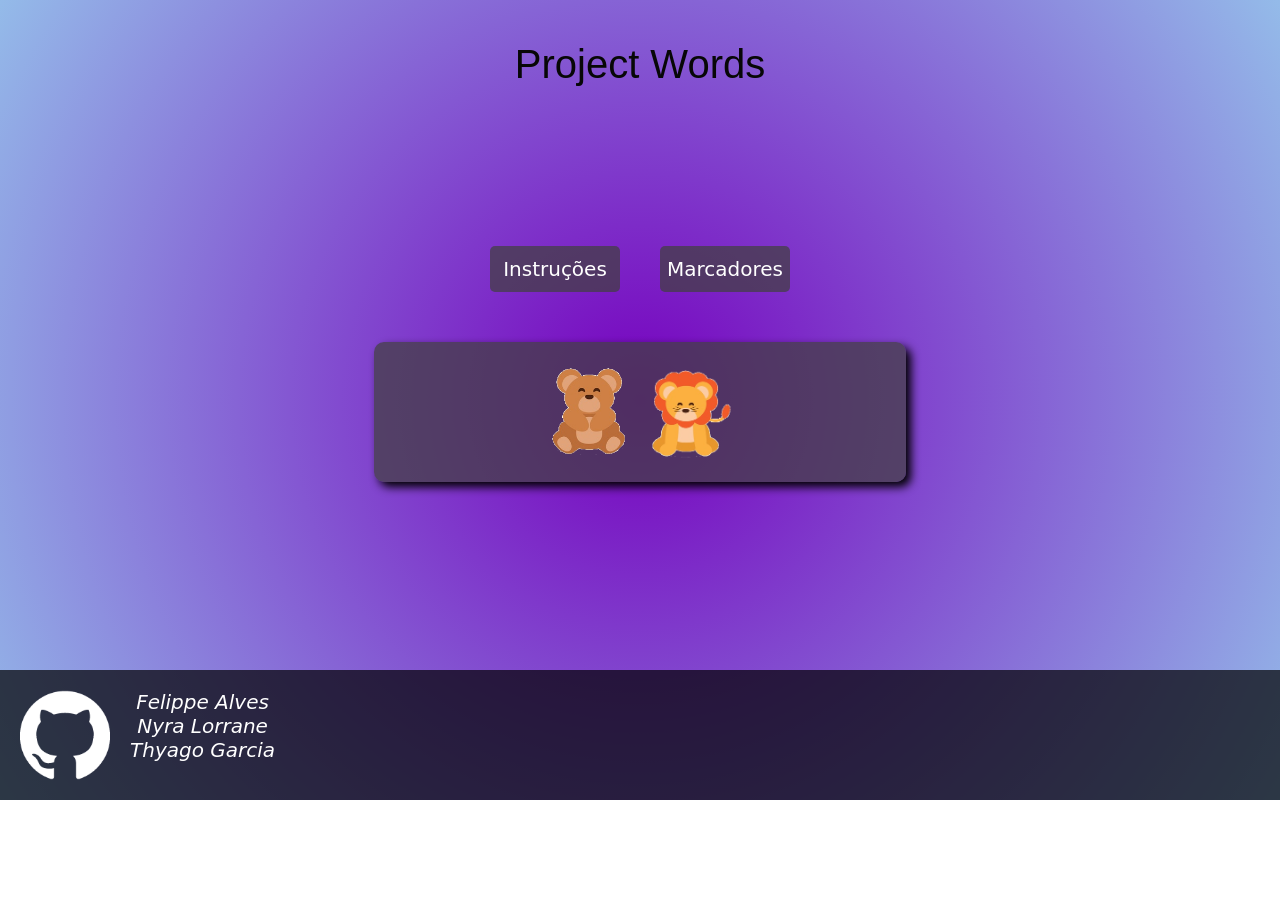
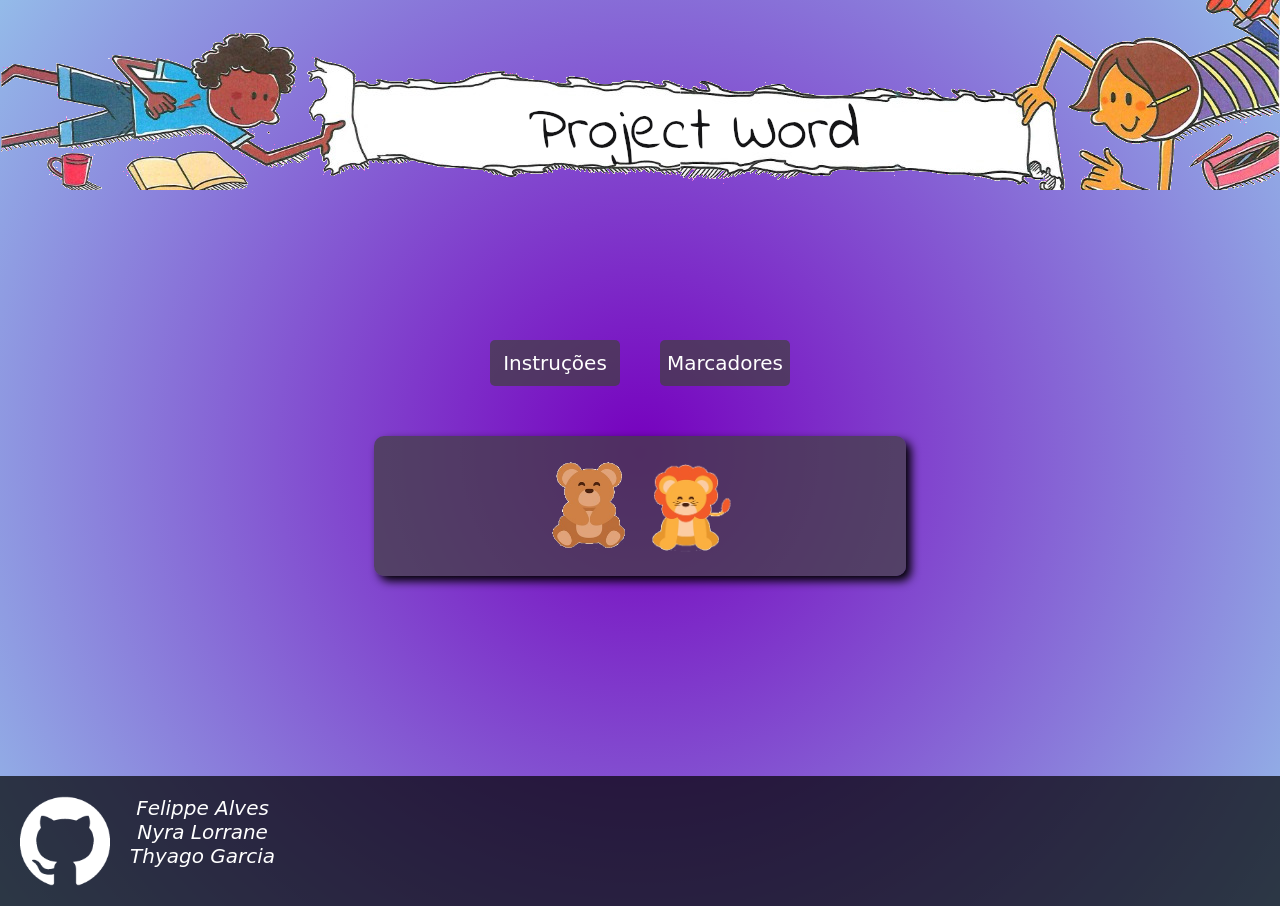
Before and after one commit to FelippeAlves/project-words-AR, a plain HTML site: page index.html in a window 1280 px wide. Before the commit the page ends 800 px from the top, so only its background shows below. Drawn offline with nearby package versions, Linux system fonts and the light colour scheme; a web font is replaced by a local one.

Commit message:
by lorrane

```diff
--- a/estilo.css
+++ b/estilo.css
@@ -1,5 +1,6 @@
 html{
-    height: 100%;
+    height: auto;
+    width: 100%;
 }
 body {
     display: flex;
@@ -11,10 +12,12 @@ body {
 }
 
 header{
-    margin-top: 40px;
     color: rgb(7, 7, 7);
     text-align: center;
-
+    width: 100%;
+}
+header img{
+    width: 100%;
 }
 body:nth-child(n+2){
     grid-row: 2;
@@ -23,20 +26,18 @@ body:nth-child(n+2){
 }
 
 section{
-    grid-row:3;
-    grid-column: 1/4;
+
     display: flex;
     /* background: black; */
     border-radius: 10px;
     padding: 20px;
     width: 532px;
-    margin: 50px;
+    margin: 50px 0px 200px 0px;
     box-shadow: 5px 5px 10px black;
     display: flex;
     align-items: center;
     justify-content: center;
     background-color: rgba(65, 65, 62, 0.706);
-    /* background-image: url("/home/felippe/Área de Trabalho/Engenharia_Software3/Modelo"); */
     z-index: 0;
 }.botoes{
     margin: 150px 0 0 0 ;
@@ -100,8 +101,6 @@ button:focus{
 
 footer{
     display: flex;
-    position: absolute;
-    bottom: 0px;
     padding: 20px;
     width: 100%;
     justify-self: self-end;
--- a/index.html
+++ b/index.html
@@ -14,7 +14,7 @@
 </head>
 <body>
     <header>
-        <h1>Project Words</h1>
+        <img src="/title.png" alt="">
     </header>
     <div class="botoes">
         <button class="botao-fora">Instruções</button>
```
Also changed, not shown: title.png (added).
